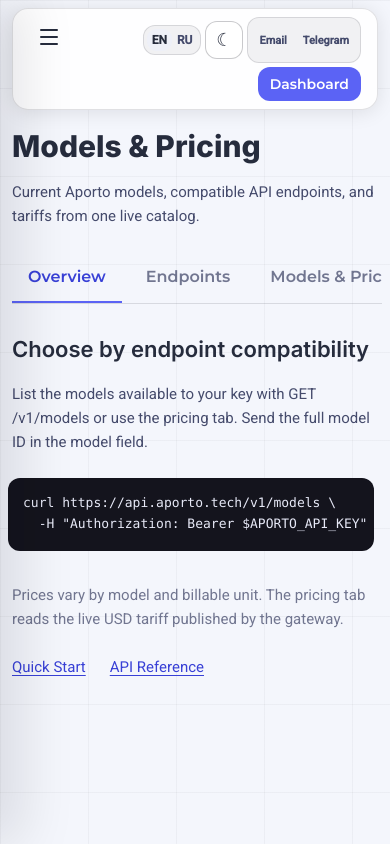
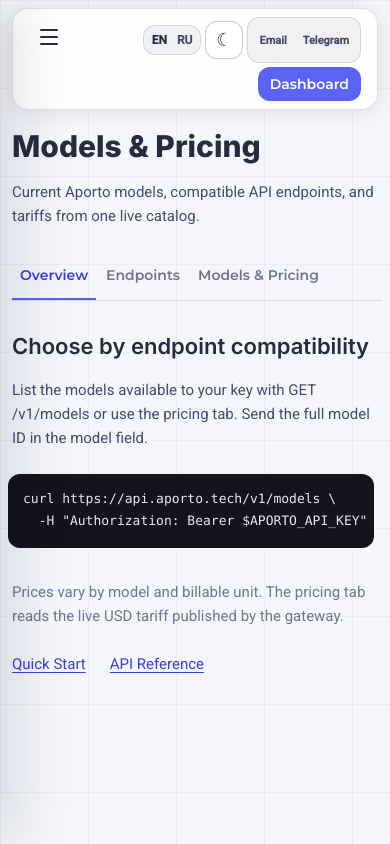
Before and after one commit to Pevznergo/docs.aporto, a Next.js app: page /capabilities/ai-models in a window 390 px wide. Built offline with nearby package versions, Linux system fonts and the light colour scheme; no server answers.

Commit message:
fix: show mobile navigation labels

```diff
--- a/scripts/check-docs-browser.mjs
+++ b/scripts/check-docs-browser.mjs
@@ -213,6 +213,7 @@ try {
     await mobile.waitForFunction(() => Math.abs(document.querySelector("aside").getBoundingClientRect().x) < 1);
     const apiLink = mobile.getByRole("link", { name: "Справочник API", exact: true });
     await apiLink.waitFor({ state: "visible" });
+    assert.ok(await apiLink.getByText("Справочник API", { exact: true }).isVisible(), "mobile navigation labels must be visible");
     assert.equal(new URL(await apiLink.getAttribute("href"), base).pathname, "/ru/api-reference");
     await mobile.screenshot({ path: `${output}/docs-ru-mobile.png` });
     await mobile.screenshot({ path: `${output}/docs-ru-light-mobile.png` });
@@ -231,6 +232,8 @@ try {
     await checkDocument(mobile, "en", "/capabilities/ai-models?tab=pricing", "Models & Pricing");
     await assertTheme(mobile, "dark");
     await mobile.getByRole("searchbox", { name: "Search models" }).waitFor({ state: "visible" });
+    const selectedPricingTab = await mobile.getByRole("tab", { name: "Models & Pricing", exact: true }).boundingBox();
+    assert.ok(selectedPricingTab && selectedPricingTab.x + selectedPricingTab.width <= 391, "selected mobile pricing tab must fit the viewport");
     await mobile.screenshot({ path: `${output}/pricing-en-dark-mobile.png`, fullPage: true });
 
     const errorPage = await openPage({ width: 390, height: 844 });
--- a/src/components/MarkdownRenderer.module.css
+++ b/src/components/MarkdownRenderer.module.css
@@ -370,6 +370,12 @@
     .tabs {
         margin-right: -4px;
         margin-bottom: 32px;
+        gap: 2px;
+    }
+
+    .tab {
+        padding: 12px 8px;
+        font-size: 14px;
     }
 }
 
--- a/src/components/layout.module.css
+++ b/src/components/layout.module.css
@@ -339,7 +339,7 @@
     }
 
     .logoText,
-    .navItem span,
+    .navItem span:last-child,
     .navSectionTitle {
         display: inline;
     }
```
